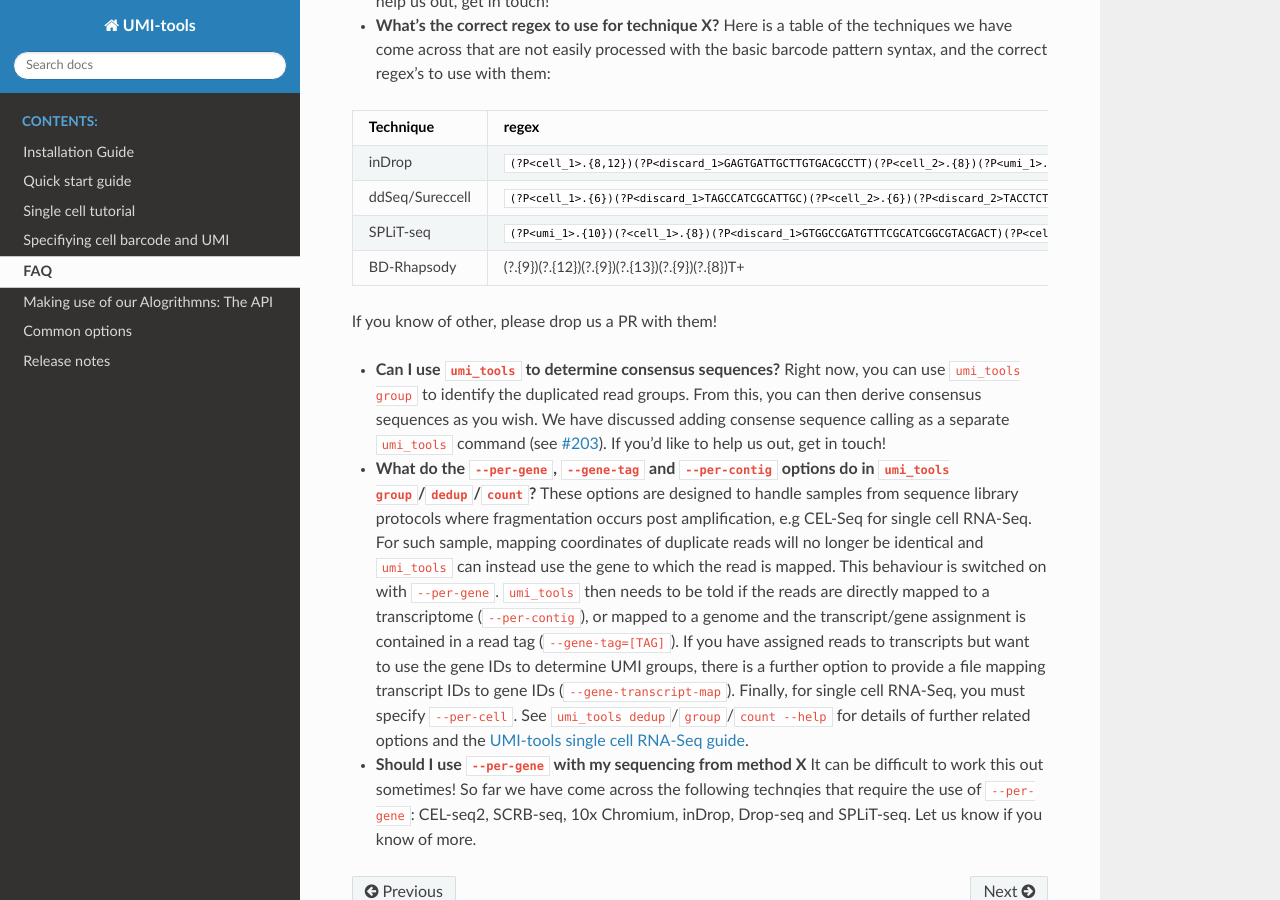
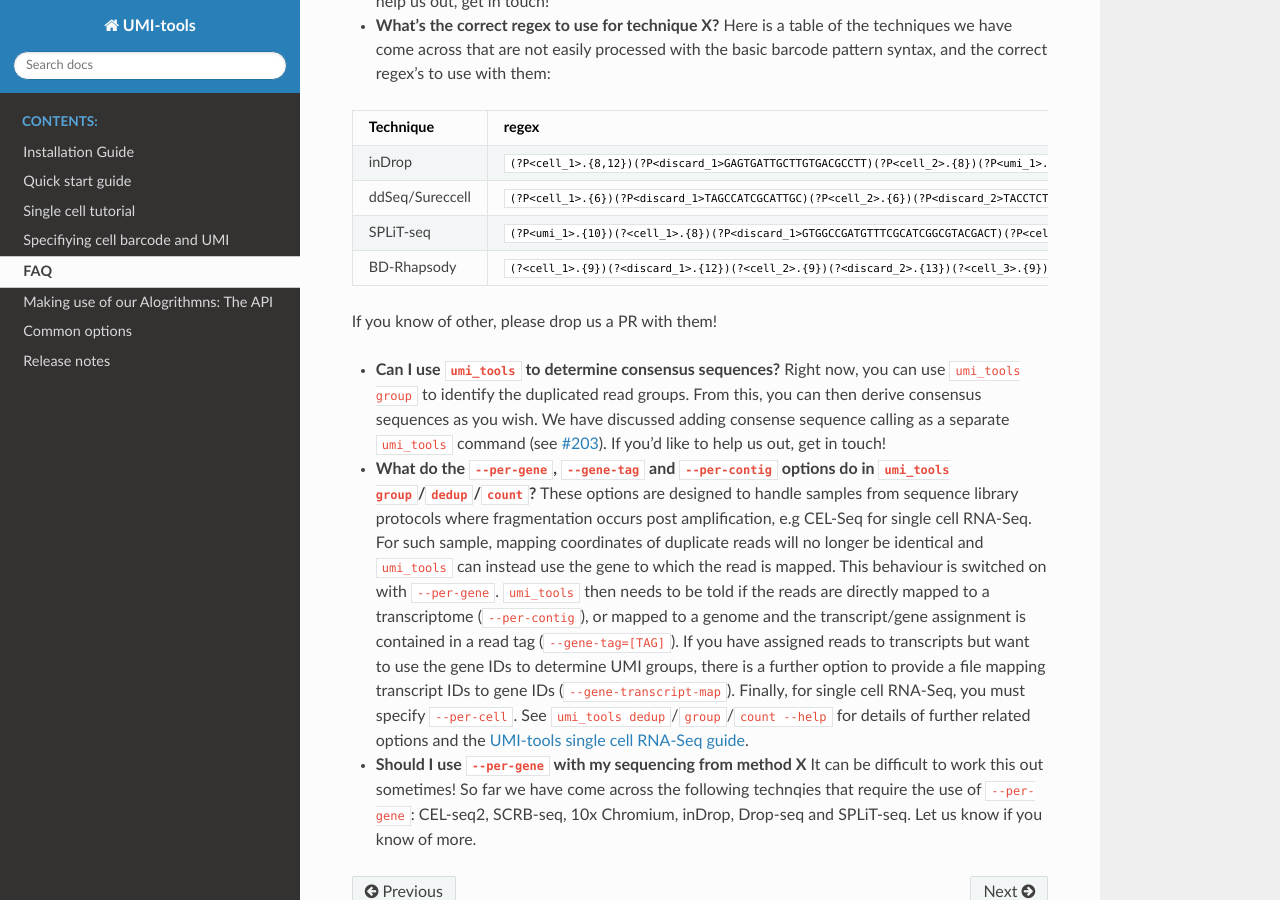
Before and after one commit to CGATOxford/UMI-tools, a Sphinx documentation site: the page built from doc/faq.md, in a window 1280 px wide and 900 px high, scrolled down 804 px. Built offline with Sphinx 7.4.7 and the Read the Docs theme 2.0.0, drawn with Linux system fonts in a browser that asks for light colours.

Commit message:
Update faq.md
formatting

```diff
--- a/doc/faq.md
+++ b/doc/faq.md
@@ -24,7 +24,7 @@ Here is a table of the techniques we have come across that are not easily proces
    | inDrop    | `(?P<cell_1>.{8,12})(?P<discard_1>GAGTGATTGCTTGTGACGCCTT)(?P<cell_2>.{8})(?P<umi_1>.{6})T{3}.*` |
    | ddSeq/Sureccell | `(?P<cell_1>.{6})(?P<discard_1>TAGCCATCGCATTGC)(?P<cell_2>.{6})(?P<discard_2>TACCTCTGAGCTGAA)(?P<cell_3>.{6})(?P<discard_3>ACG)(?P<umi_1>.{8}).*` |
    | SPLiT-seq | `(?P<umi_1>.{10})(?<cell_1>.{8})(?P<discard_1>GTGGCCGATGTTTCGCATCGGCGTACGACT)(?P<cell_2>.{8})(?<discard_2>ATCCACGTGCTTGAGAGGCCAGAGCATTCG)(?P<cell_3>.{8})` |
-   | BD-Rhapsody | (?<cell_1>.{9})(?<discard_1>.{12})(?<cell_2>.{9})(?<discard_2>.{13})(?<cell_3>.{9})(?<umi_1>.{8})T+ |
+   | BD-Rhapsody | `(?<cell_1>.{9})(?<discard_1>.{12})(?<cell_2>.{9})(?<discard_2>.{13})(?<cell_3>.{9})(?<umi_1>.{8})T+` |
 
    If you know of other, please drop us a PR with them!
 
```
